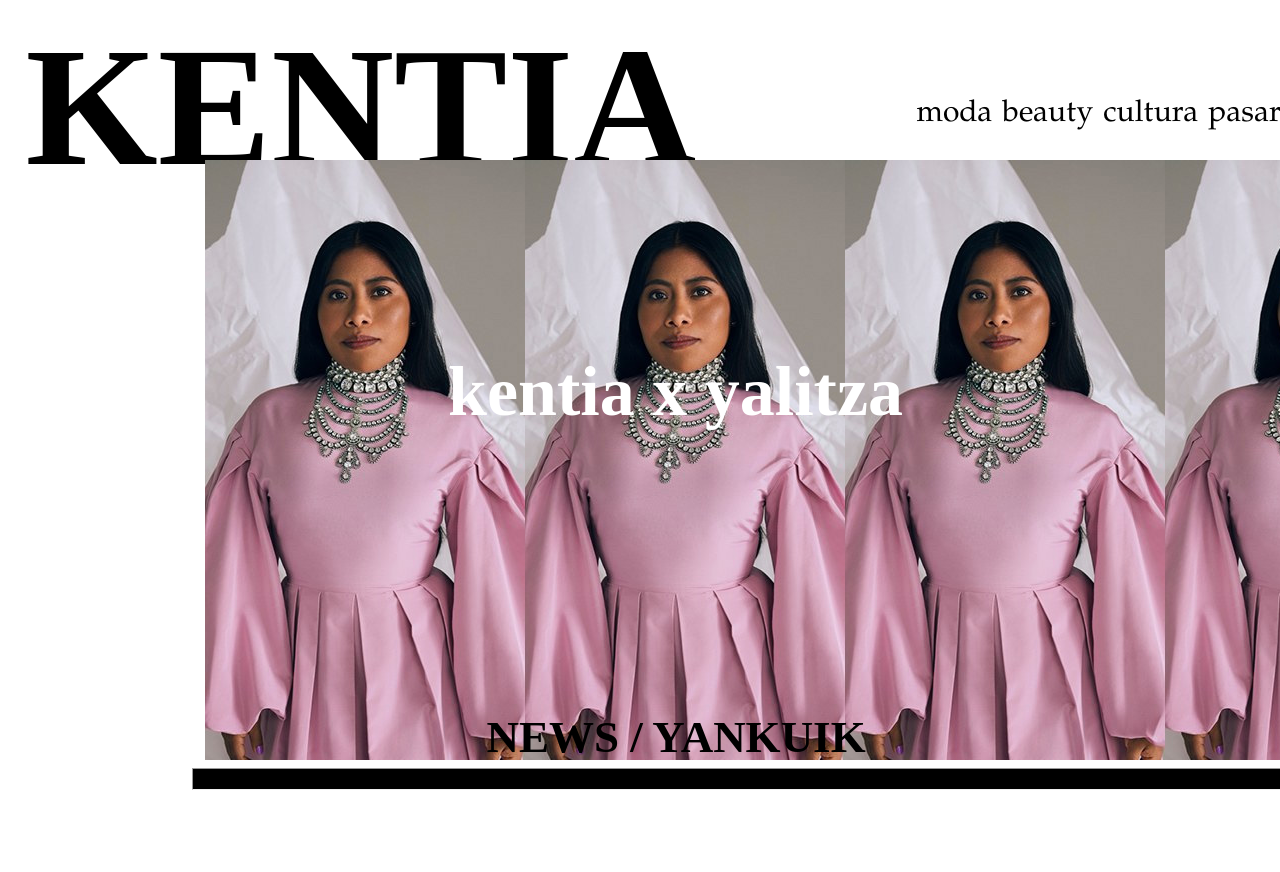
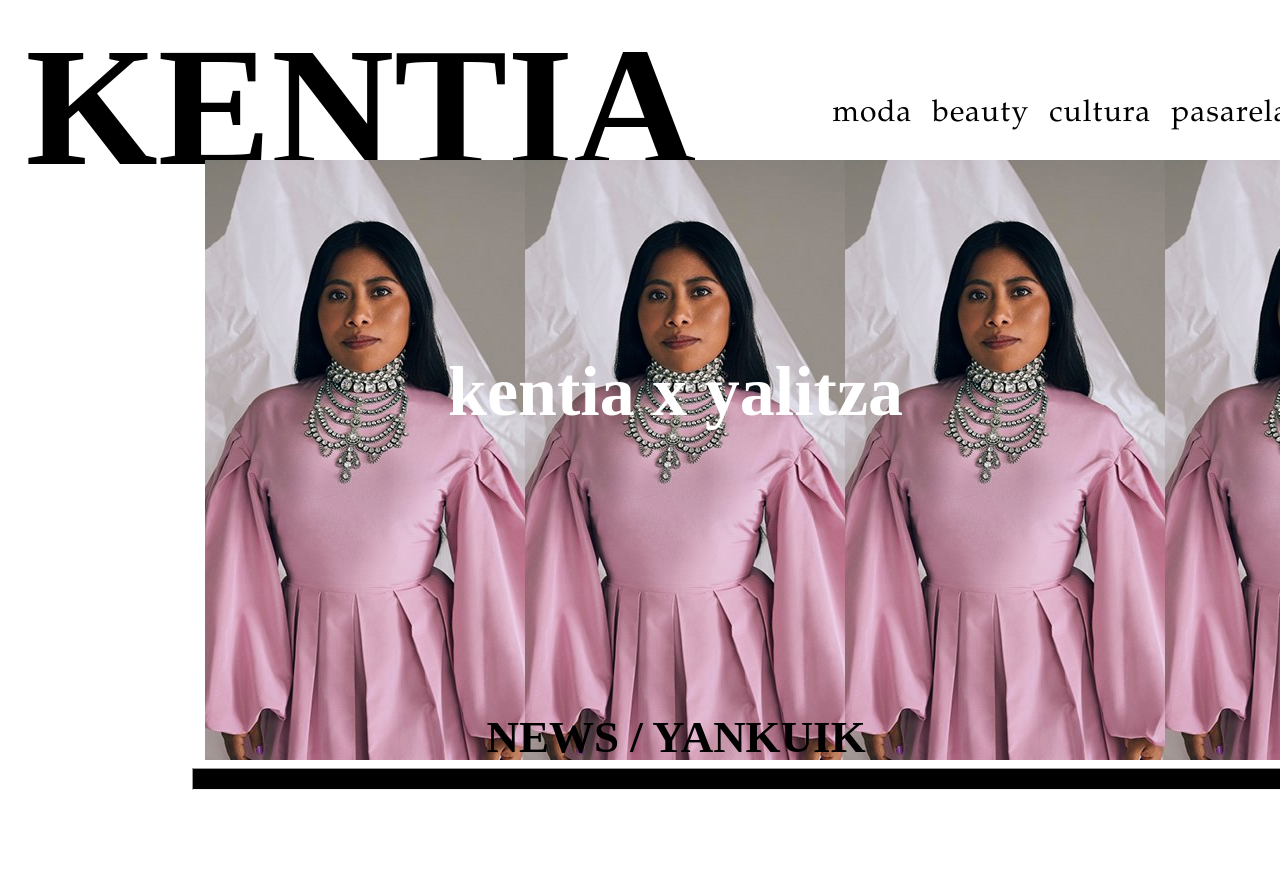
Before and after one commit to ximenaseresp/proyecto_aplicaciones_web, a plain HTML site: page kentia.html in a window 1280 px wide. Shown: the top 872 px of the page. Drawn offline with Linux system fonts and the light colour scheme.

Commit message:
Update kentia.html

```diff
--- a/kentia.html
+++ b/kentia.html
@@ -4,12 +4,54 @@
 <meta charset="utf-8">
 <title>kentia</title>
 <style>
-#nav{
-  position: absolute;
-    width:950px;
-  text-align:right;
+.nav{
+position: absolute;
+width:950px;
+text-align:right;
 left: 40%;
 top: 10%;
+}
+.n-link::before {
+    content: "";
+    position: absolute;
+    top: 100%;
+    left: 10%;
+    width: 60%;
+    height: 3px;
+    background: rgba(0,0,0,0.2);
+    opacity: 0;
+    -webkit-transform: translate(0, 10px);
+    transition: opacity 0.3s ease, transform 0.3s ease;
+}
+.n-link:hover::before,
+.n-link:hover::before {
+    opacity: 1;
+    -webkit-transform: translate(0, 5px);
+}
+.n-link,
+.n-link:link,
+.n-link:visited,
+.n-link:active,
+.submenu-link,
+.submenu-link:link,
+.submenu-link:visited,
+.submenu-link:active {
+    display: block;
+    position: relative;
+    font-size: 14px;
+    letter-spacing: 1px;
+    cursor: pointer;
+    text-decoration: none;
+    outline: none;
+    color: black;
+}
+
+.n-link,
+.n-link:link,
+.n-link:visited,
+.n-link:active {
+    color: black;
+
 }
 /*	#navegacion
 	{
@@ -37,7 +79,7 @@
 	color: black;
 	text-decoration: none;
 	display: block;
-	padding-right: 10px;
+	padding-right: 20px;
 	font-size: 30px;
   font-family: Palatino, URW Palladio L, serif;
     }
@@ -45,16 +87,16 @@
 	{
 		float: right;
 	}
-    #lista li a:hover
+  /*  #lista li a:hover
     {
     	background: #EABCDB;
     }
+    */
     #lista li ul
     {
     	display: none;
     	position: absolute;
 
-      padding-bottom: 1px;
     }
     #lista li:hover > ul
     {
@@ -63,11 +105,12 @@
     }
       #lista li ul li a
       {
+        position: relative;
         font-size: 20px;
-        text-align: right;
+
         padding-bottom: 10px;
         padding-top: 10px;
-        padding-right: -10px;
+        right: 23px;
        }
 
 #lin1
@@ -242,26 +285,28 @@
 </head>
 <body>
     <div id="mainheading"><h1>KENTIA</h1></div>
-	<div id="nav">
+
+<div class="nav">
   <nav class="n">
   <ul id="lista">
-   <li ><a href="">contacto</a>
- <ul>
+   <li ><a href="" class="n-link">contacto</a>
+ <!--<ul>
 <li ><a href="">instagram</a></li>
 <li ><a href="">twitter</a></li>
+ </ul>-->
+ </li>
+   <li><a href=""  class="n-link">pasarelas</a>
+  <!-- <ul>
+<li ><a href="">fashion weeks</a></li>
+<li ><a href="">other</a></li>
  </ul>
- </li>
-   <li><a href="">pasarelas</a>
-    <ul>
-<li ><a href="">fashion weeks</a></li>
-<li ><a href="">twitter</a></li>
- </ul></li>
+--> </li>
 
-   <li><a href="">cultura </a></li>
+   <li><a href=""  class="n-link" >cultura </a></li>
 
-   <li><a href="">beauty </a></li>
+   <li><a href=""  class="n-link">beauty </a></li>
 
-   <li><a href="">moda</a></li>
+   <li><a href=""  class="n-link">moda</a></li>
    </ul>
    </nav>
  </div>
@@ -367,6 +412,33 @@
   setTimeout(showSlides, 8000);
 }
 </script>
+<!-- <script >
+  [].slice.call(document.querySelectorAll('.dropdown .nav-link')).forEach(function(el){
+    el.addEventListener('click', onClick, false);
+});
 
+function onClick(e){
+    e.preventDefault();
+    var el = this.parentNode;
+    el.classList.contains('show-submenu') ? hideSubMenu(el) : showSubMenu(el);
+}
+
+function showSubMenu(el){
+    el.classList.add('show-submenu');
+    document.addEventListener('click', function onDocClick(e){
+        e.preventDefault();
+        if(el.contains(e.target)){
+            return;
+        }
+        document.removeEventListener('click', onDocClick);
+        hideSubMenu(el);
+    });
+}
+
+function hideSubMenu(el){
+    el.classList.remove('show-submenu');
+}
+</script>
+-->
 </body>
 </html>
```
